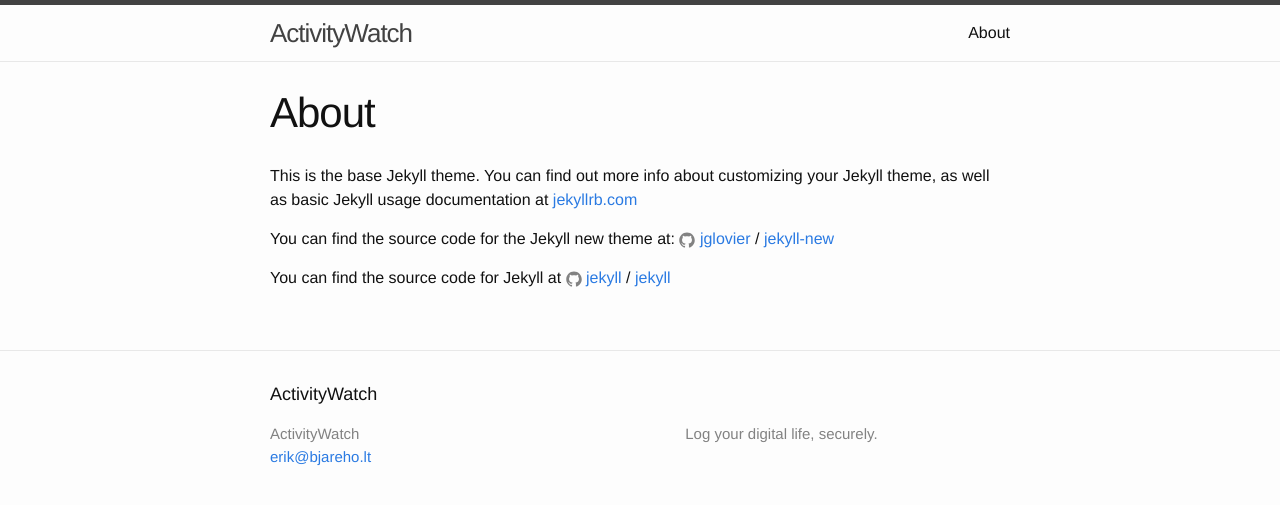
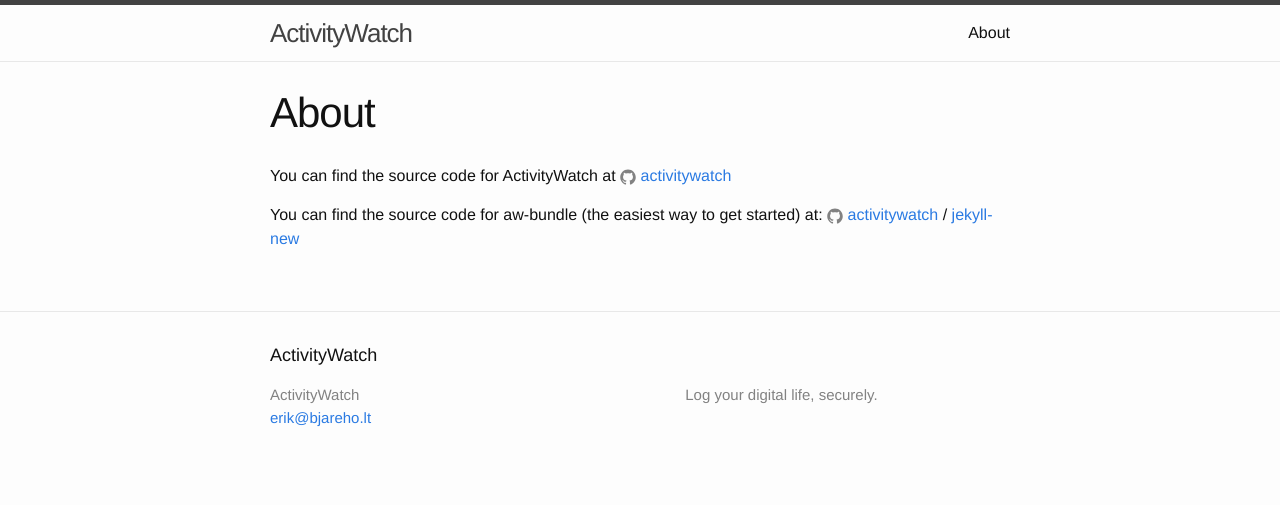
Before and after one commit to ActivityWatch/activitywatch.github.io, a Jekyll site: the page built from about.md, in a window 1280 px wide. Shown: the top 505 px of the page. Built offline with Jekyll 4.4.1, drawn with Linux system fonts in a browser that asks for light colours.

Commit message:
Fixed about page

```diff
--- a/about.md
+++ b/about.md
@@ -4,12 +4,10 @@
 permalink: /about/
 ---
 
-This is the base Jekyll theme. You can find out more info about customizing your Jekyll theme, as well as basic Jekyll usage documentation at [jekyllrb.com](http://jekyllrb.com/)
 
-You can find the source code for the Jekyll new theme at:
-{% include icon-github.html username="jglovier" %} /
-[jekyll-new](https://github.com/jglovier/jekyll-new)
+You can find the source code for ActivityWatch at
+{% include icon-github.html username="activitywatch" %}
 
-You can find the source code for Jekyll at
-{% include icon-github.html username="jekyll" %} /
-[jekyll](https://github.com/jekyll/jekyll)
+You can find the source code for aw-bundle (the easiest way to get started) at:
+{% include icon-github.html username="activitywatch" %} /
+[jekyll-new](https://github.com/activitywatch/aw-server)
```
